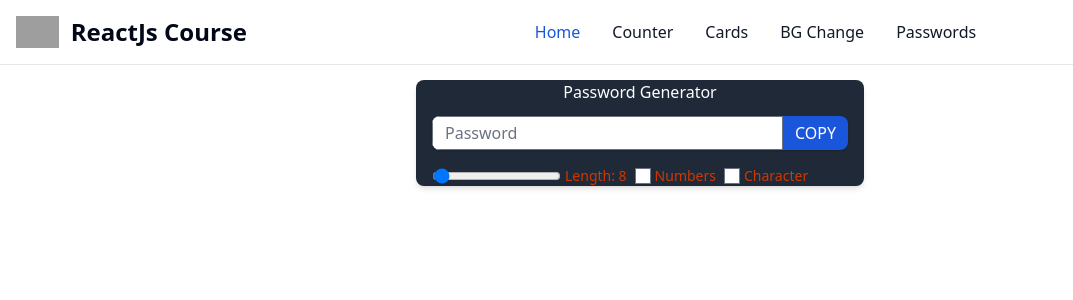
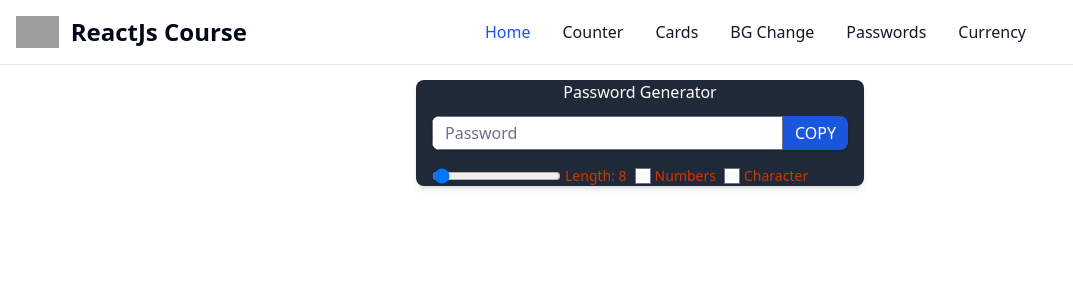
Before and after one commit to saisashreek2692/ReactJS-Crash-Course-2024, a React (Vite) app: page /pwd in a window 1280 px wide. Shown: the top 300 px of the page, without its empty margins (0-1073 px from the left). Built offline with nearby package versions, Linux system fonts and the light colour scheme; grey boxes are pictures that could not be loaded.

Commit message:
Navbar Updated

```diff
--- a/src/UIUX/Menubar.jsx
+++ b/src/UIUX/Menubar.jsx
@@ -91,6 +91,14 @@
                   Passwords
                 </Link>
               </li>
+              <li>
+                <Link
+                  to="/currency"
+                  className="block py-2 px-3 text-gray-900 rounded hover:bg-gray-100 md:hover:bg-transparent md:hover:text-blue-700 md:p-0 md:dark:hover:text-blue-500 dark:text-white dark:hover:bg-gray-700 dark:hover:text-white md:dark:hover:bg-transparent dark:border-gray-700"
+                >
+                  Currency
+                </Link>
+              </li>
             </ul>
           </div>
         </div>
```
